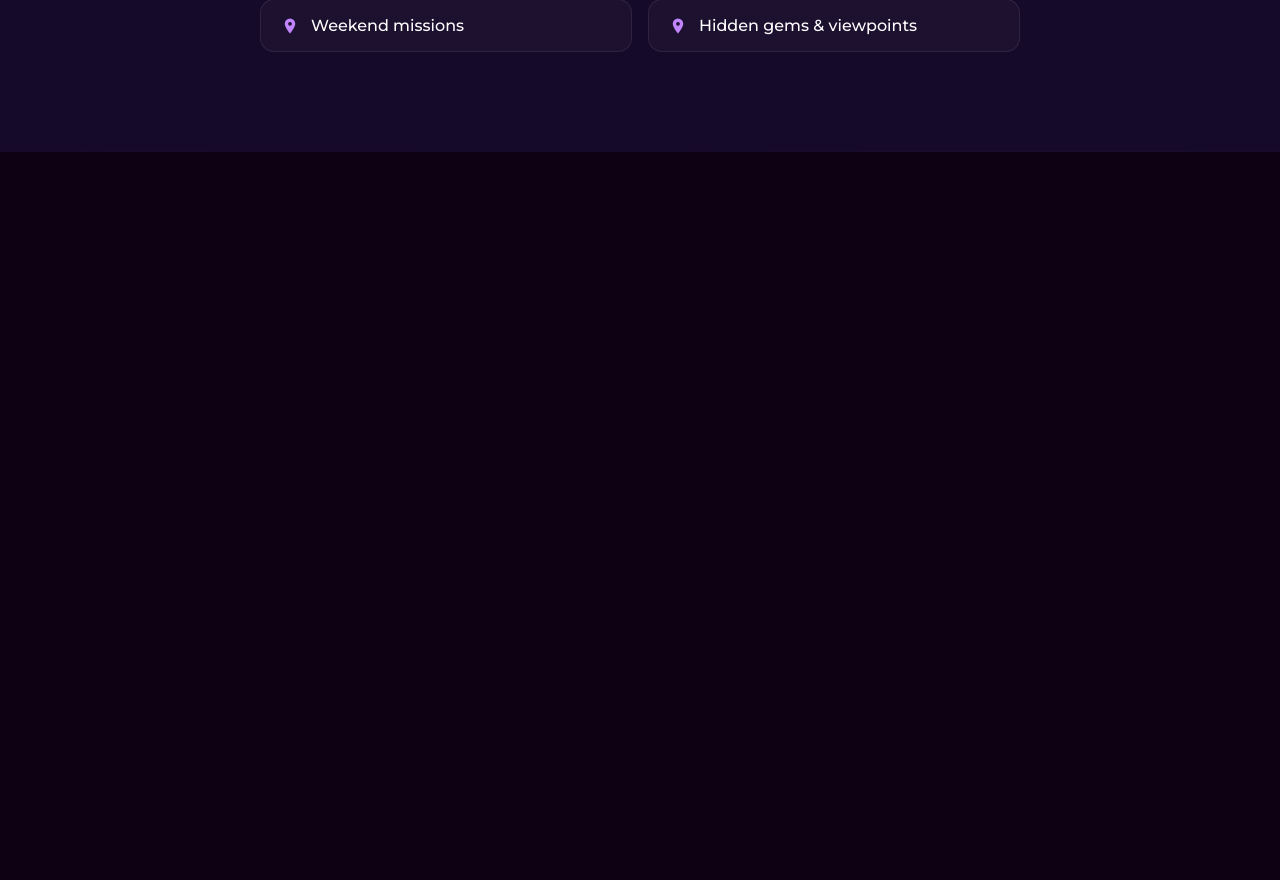
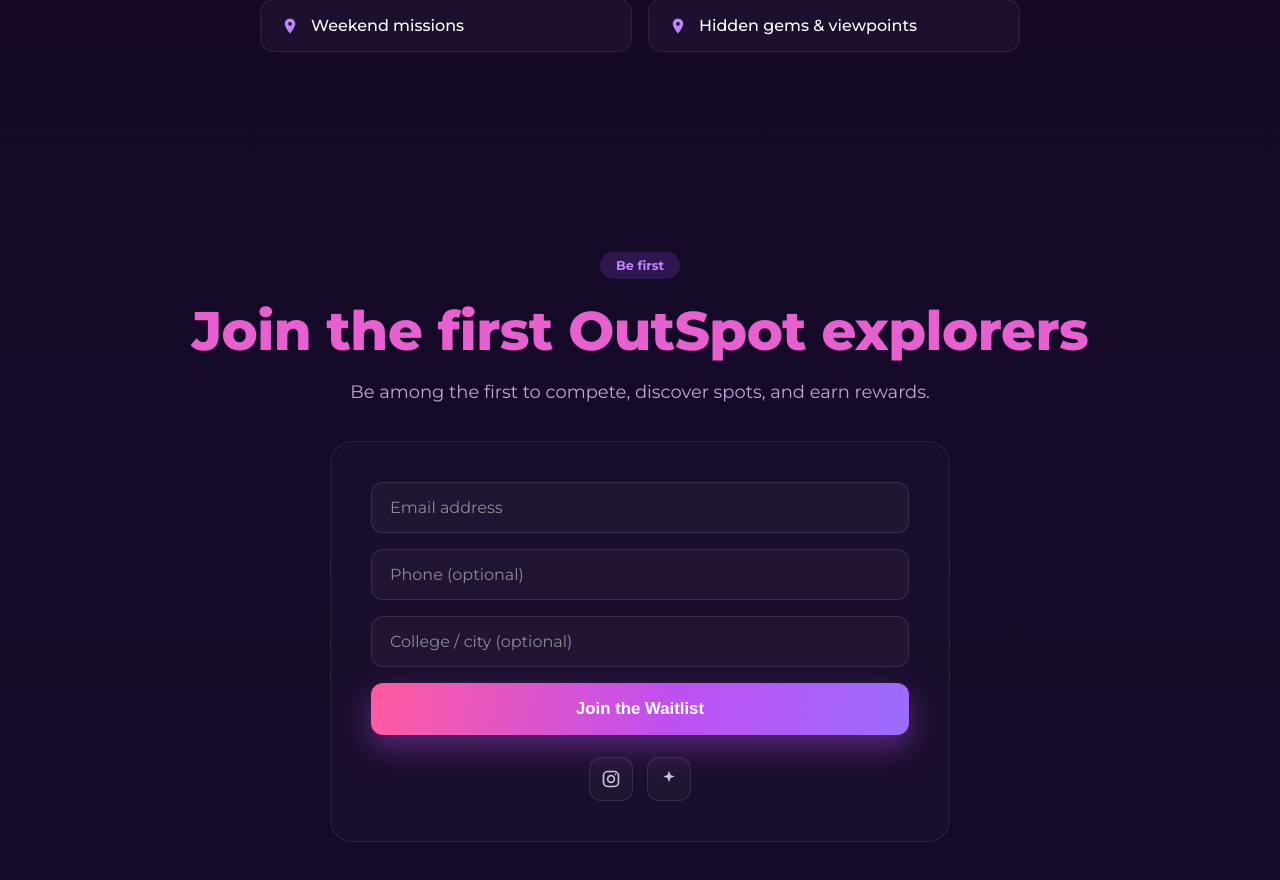
Before and after one commit to Ayanparvez30/OutSpot-Website, a React (Vite) app: page / in a window 1280 px wide. Shown: the part 5959-6839 px from the top of the page. Before the commit the page ends 6111 px from the top, so only its background shows below. Built offline with nearby package versions, Linux system fonts and the light colour scheme.

Commit message:
Add waitlist feature with form submission and styling

```diff
--- a/src/App.jsx
+++ b/src/App.jsx
@@ -118,6 +118,101 @@
         </div>
       ))}
     </div>
+  );
+}
+
+// Waitlist signups are delivered straight to this inbox via FormSubmit.co
+// (no backend needed). NOTE: the FIRST submission triggers a one-time
+// "Activate Form" email to this address — click it once and every later
+// signup lands in the inbox automatically.
+const WAITLIST_EMAIL = 'ayanparvez30@gmail.com';
+
+function Waitlist() {
+  const [data, setData] = useState({ email: '', phone: '', college: '' });
+  const [status, setStatus] = useState('idle'); // idle | sending | done | error
+
+  const set = (k) => (e) => setData((d) => ({ ...d, [k]: e.target.value }));
+
+  const submit = async (e) => {
+    e.preventDefault();
+    setStatus('sending');
+    try {
+      const res = await fetch(`https://formsubmit.co/ajax/${WAITLIST_EMAIL}`, {
+        method: 'POST',
+        headers: { 'Content-Type': 'application/json', Accept: 'application/json' },
+        body: JSON.stringify({
+          email: data.email,
+          phone: data.phone || '—',
+          'college / city': data.college || '—',
+          _subject: 'New OutSpot waitlist signup 🎉',
+          _template: 'table',
+          _captcha: 'false',
+        }),
+      });
+      if (res.ok) {
+        setStatus('done');
+        setData({ email: '', phone: '', college: '' });
+      } else {
+        setStatus('error');
+      }
+    } catch {
+      setStatus('error');
+    }
+  };
+
+  return (
+    <form className="waitlist-card" onSubmit={submit}>
+      <input
+        className="wl-input"
+        type="email"
+        required
+        placeholder="Email address"
+        value={data.email}
+        onChange={set('email')}
+      />
+      <input
+        className="wl-input"
+        type="tel"
+        placeholder="Phone (optional)"
+        value={data.phone}
+        onChange={set('phone')}
+      />
+      <input
+        className="wl-input"
+        type="text"
+        placeholder="College / city (optional)"
+        value={data.college}
+        onChange={set('college')}
+      />
+      <button className="btn btn-gradient wl-btn" type="submit" disabled={status === 'sending'}>
+        {status === 'sending'
+          ? 'Joining…'
+          : status === 'done'
+          ? 'You’re on the list! 🎉'
+          : 'Join the Waitlist'}
+      </button>
+      {status === 'done' && (
+        <p className="wl-msg wl-ok">Thanks! We’ll be in touch soon.</p>
+      )}
+      {status === 'error' && (
+        <p className="wl-msg wl-err">Something went wrong — please try again.</p>
+      )}
+
+      <div className="wl-socials">
+        <a href="#" className="wl-social" aria-label="Instagram">
+          <svg viewBox="0 0 24 24" width="20" height="20" fill="none" stroke="currentColor" strokeWidth="2">
+            <rect x="3" y="3" width="18" height="18" rx="5" />
+            <circle cx="12" cy="12" r="4" />
+            <circle cx="17.5" cy="6.5" r="1" fill="currentColor" stroke="none" />
+          </svg>
+        </a>
+        <a href="#" className="wl-social" aria-label="More">
+          <svg viewBox="0 0 24 24" width="20" height="20" fill="currentColor">
+            <path d="M12 2l1.8 5.2L19 9l-5.2 1.8L12 16l-1.8-5.2L5 9l5.2-1.8z" />
+          </svg>
+        </a>
+      </div>
+    </form>
   );
 }
 
@@ -264,6 +359,16 @@
           ))}
         </div>
       </section>
+
+      {/* ---------------- Waitlist ---------------- */}
+      <section className="band">
+        <span className="pill-badge">Be first</span>
+        <h2 className="band-title">Join the first OutSpot explorers</h2>
+        <p className="band-sub">
+          Be among the first to compete, discover spots, and earn rewards.
+        </p>
+        <Waitlist />
+      </section>
     </div>
   );
 }
--- a/src/styles.css
+++ b/src/styles.css
@@ -446,6 +446,80 @@
   flex-shrink: 0;
 }
 
+/* ---------------- Waitlist ---------------- */
+.waitlist-card {
+  margin: 34px auto 0;
+  max-width: 620px;
+  padding: clamp(24px, 4vw, 40px);
+  border-radius: 22px;
+  border: 1px solid rgba(255, 255, 255, 0.08);
+  background: rgba(255, 255, 255, 0.02);
+  display: flex;
+  flex-direction: column;
+  gap: 16px;
+  text-align: left;
+}
+.wl-input {
+  width: 100%;
+  padding: 15px 18px;
+  border-radius: 12px;
+  border: 1px solid rgba(255, 255, 255, 0.1);
+  background: rgba(255, 255, 255, 0.03);
+  color: #fff;
+  font-family: inherit;
+  font-size: 1rem;
+}
+.wl-input::placeholder {
+  color: #8b8b94;
+}
+.wl-input:focus {
+  outline: none;
+  border-color: var(--purple);
+}
+.wl-btn {
+  width: 100%;
+  justify-content: center;
+  padding: 16px;
+  font-size: 1.05rem;
+  border-radius: 12px;
+}
+.wl-btn:disabled {
+  opacity: 0.7;
+  cursor: default;
+}
+.wl-msg {
+  text-align: center;
+  font-size: 0.92rem;
+  margin-top: -4px;
+}
+.wl-ok {
+  color: #34d399;
+}
+.wl-err {
+  color: #fb7185;
+}
+.wl-socials {
+  display: flex;
+  justify-content: center;
+  gap: 14px;
+  margin-top: 6px;
+}
+.wl-social {
+  width: 44px;
+  height: 44px;
+  display: grid;
+  place-items: center;
+  border-radius: 12px;
+  border: 1px solid rgba(255, 255, 255, 0.1);
+  background: rgba(255, 255, 255, 0.03);
+  color: #c9c2da;
+  transition: color 0.18s ease, border-color 0.18s ease;
+}
+.wl-social:hover {
+  color: #fff;
+  border-color: var(--purple);
+}
+
 /* ---------------- Responsive ---------------- */
 @media (max-width: 900px) {
   .nav-links {
```
